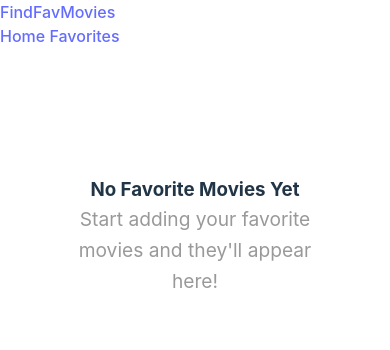
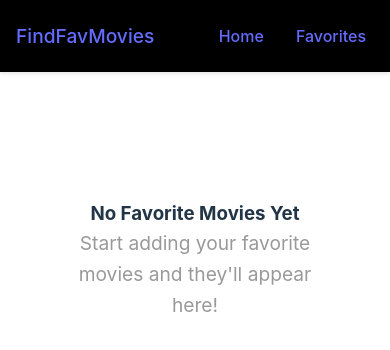
Before and after one commit to VinayNoogler000/FindFavMovies, a React (Vite) app: page /favorites in a window 390 px wide. Shown: the top 350 px of the page. Built offline with nearby package versions, Linux system fonts and the light colour scheme.

Commit message:
Fix NavBar styling

```diff
--- a/src/css/NavBar.css
+++ b/src/css/NavBar.css
@@ -1,124 +1,47 @@
-.movie-card {
-  position: relative;
-  border-radius: 8px;
-  overflow: hidden;
-  background-color: #1a1a1a;
-  transition: transform 0.2s;
-  height: 100%;
+.navbar {
+  background-color: #000000;
+  padding: 1rem 2rem;
   display: flex;
-  flex-direction: column;
+  justify-content: space-between;
+  align-items: center;
+  box-shadow: 0 2px 4px rgba(0, 0, 0, 0.1);
 }
 
-.movie-card:hover {
-  transform: translateY(-5px);
+.navbar-brand {
+  font-size: 1.5rem;
+  font-weight: bold;
 }
 
-.movie-poster {
-  position: relative;
-  aspect-ratio: 2/3;
-  width: 100%;
+.navbar-links {
+  display: flex;
+  gap: 2rem;
 }
 
-.movie-poster img {
-  width: 100%;
-  height: 100%;
-  object-fit: cover;
-}
-
-.movie-overlay {
-  position: absolute;
-  top: 0;
-  left: 0;
-  right: 0;
-  bottom: 0;
-  background: linear-gradient(
-    to bottom,
-    rgba(0, 0, 0, 0.1),
-    rgba(0, 0, 0, 0.8)
-  );
-  opacity: 0;
-  transition: opacity 0.2s;
-  display: flex;
-  flex-direction: column;
-  justify-content: flex-end;
-  padding: 1rem;
-}
-
-.movie-card:hover .movie-overlay {
-  opacity: 1;
-}
-
-.favorite-btn {
-  position: absolute;
-  top: 1rem;
-  right: 1rem;
-  color: white;
-  font-size: 1.5rem;
-  padding: 0.5rem;
-  background-color: rgba(0, 0, 0, 0.5);
-  border-radius: 50%;
-  width: 40px;
-  height: 40px;
-  display: flex;
-  align-items: center;
-  justify-content: center;
+.nav-link {
+  font-size: 1rem;
+  padding: 0.5rem 1rem;
+  border-radius: 4px;
   transition: background-color 0.2s;
 }
 
-.favorite-btn:hover {
-  background-color: rgba(0, 0, 0, 0.8);
-}
-
-.favorite-btn.active {
-  color: #ff4757;
-}
-
-.rating-select {
-  background-color: rgba(0, 0, 0, 0.7);
-  color: white;
-  border: none;
-  padding: 0.5rem;
-  border-radius: 4px;
-  cursor: pointer;
-  margin-top: 0.5rem;
-}
-
-.movie-info {
-  padding: 1rem;
-  flex: 1;
-  display: flex;
-  flex-direction: column;
-  gap: 0.5rem;
-}
-
-.movie-info h3 {
-  font-size: 1rem;
-  margin: 0;
-}
-
-.movie-info p {
-  color: #999;
-  font-size: 0.9rem;
-}
-
-.user-rating {
-  color: #ffd700;
-  font-size: 0.9rem;
-  margin-top: auto;
+.nav-link:hover {
+  background-color: rgba(255, 255, 255, 0.1);
 }
 
 @media (max-width: 768px) {
-  .movie-card {
-    font-size: 0.9rem;
+  .navbar {
+    padding: 1rem;
   }
 
-  .movie-info {
-    padding: 0.75rem;
+  .navbar-brand {
+    font-size: 1.2rem;
   }
 
-  .favorite-btn {
-    width: 32px;
-    height: 32px;
-    font-size: 1.2rem;
+  .navbar-links {
+    gap: 1rem;
+  }
+
+  .nav-link {
+    padding: 0.5rem;
   }
 }
```
